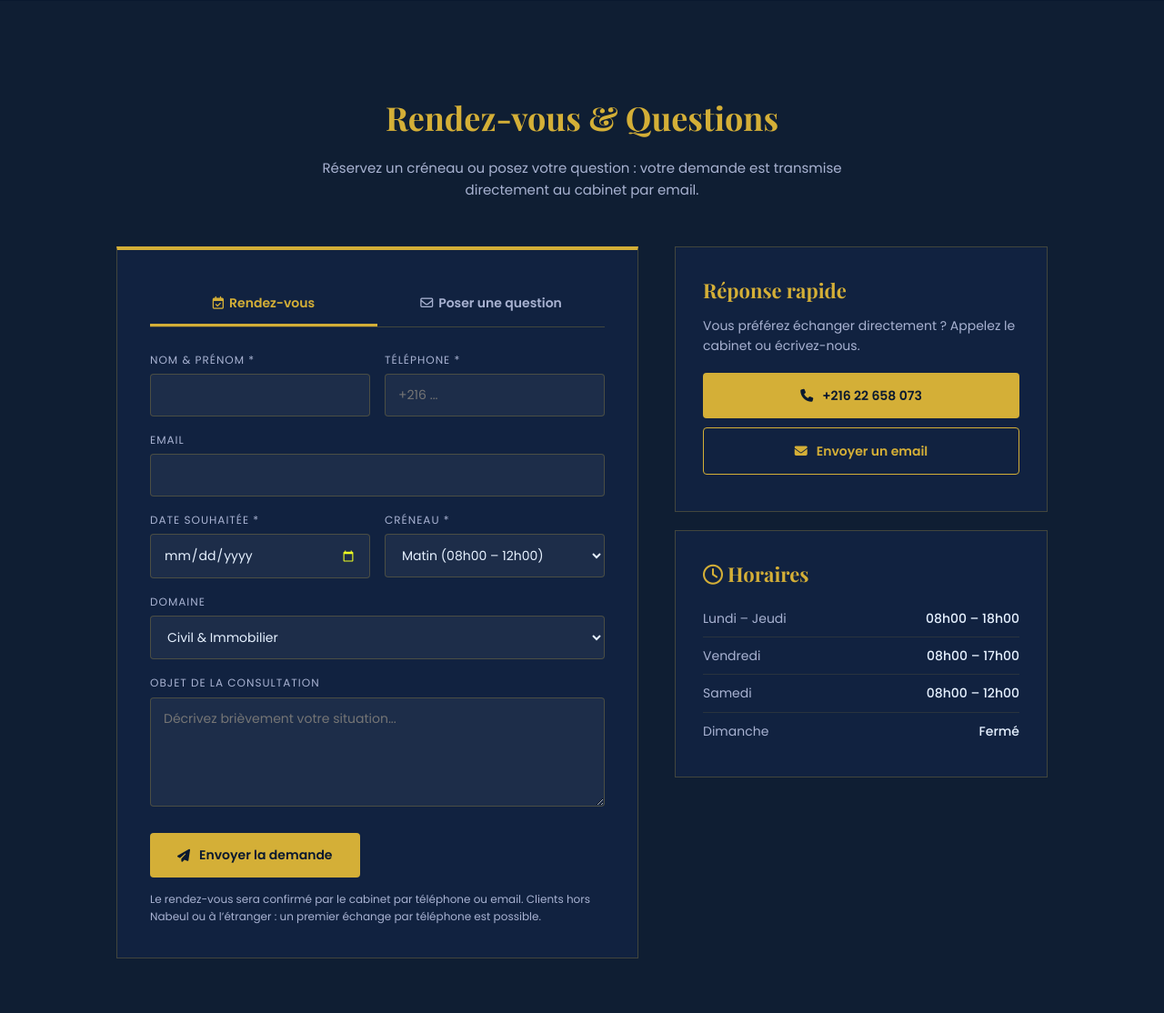
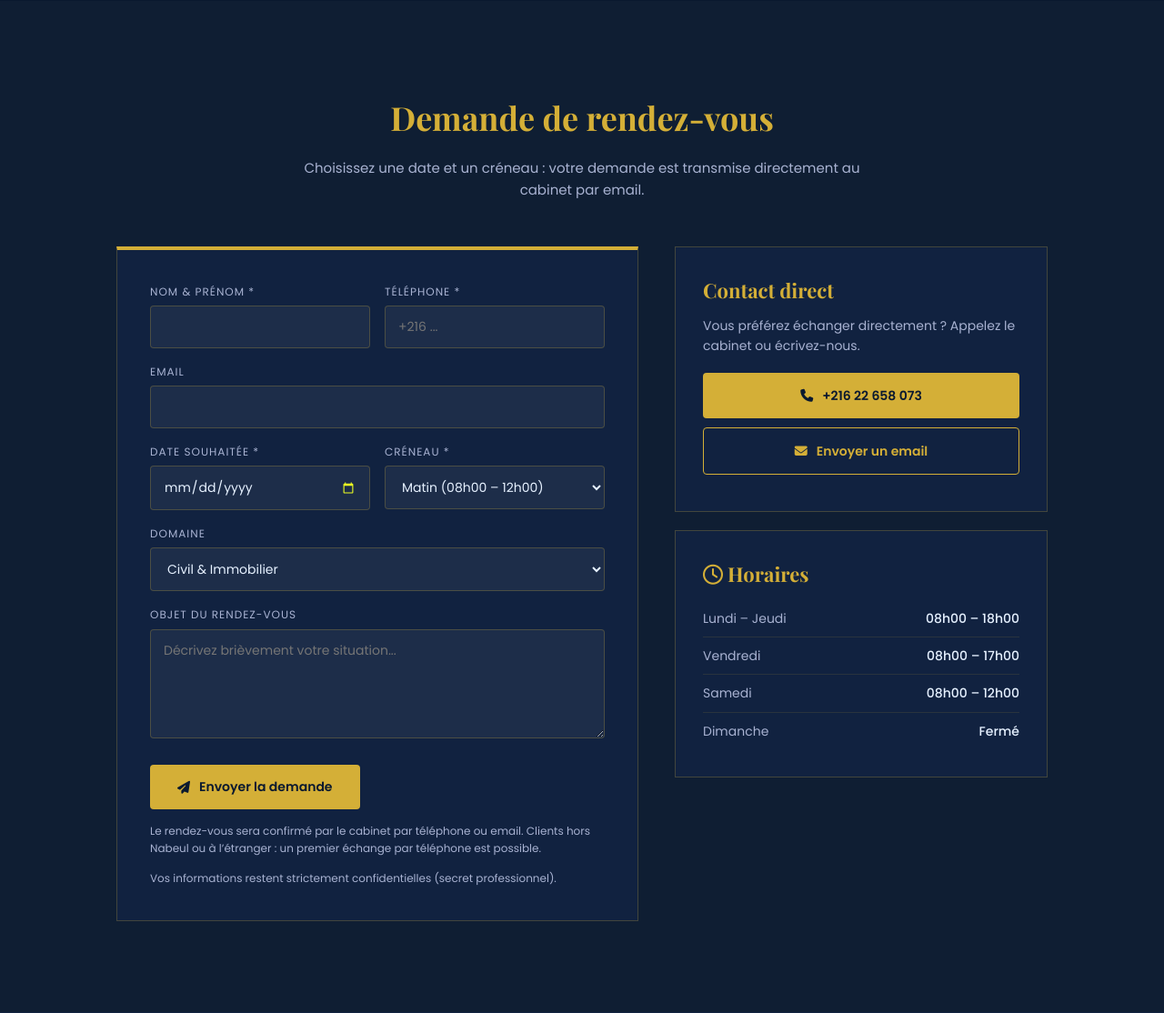
Before and after one commit to SarraBahroun/avocatnaoufel, a PHP site: page /?lang=fr in a window 1280 px wide. Shown: the part 4607-5721 px from the top of the page at 91% size. Run offline with PHP 8.4, Linux system fonts and the light colour scheme; some libraries are stand-ins or nearby versions.

Commit message:
Conformité déontologique : formulaire réservé aux demandes de rendez-vous
- Suppression de l'onglet et du formulaire « Poser une question »
  (pas de consultation à distance via le site) ; contact.php ne traite
  plus que les demandes de rendez-vous.
- « Objet de la consultation » devient « Objet du rendez-vous ».
- « Réponse rapide » devient « Contact direct ».
- « stratégie de défense optimale » devient « stratégie juridique adaptée ».
- Titres de section et messages ajustés en FR / AR / EN.

Co-Authored-By: Claude Opus 5.5 <noreply@anthropic.com>

```diff
--- a/assets/css/style.css
+++ b/assets/css/style.css
@@ -146,10 +146,6 @@ header {
 /* ---------- RENDEZ-VOUS / QUESTION ---------- */
 .rdv-wrap { display: grid; grid-template-columns: 1.4fr 1fr; gap: 40px; align-items: start; }
 .form-card { background: var(--navy-light); border: 1px solid var(--gold-soft); border-top: 4px solid var(--gold); padding: 36px; }
-.tabs { display: flex; margin-bottom: 26px; border-bottom: 1px solid var(--gold-soft); }
-.tab { flex: 1; background: none; border: 0; color: var(--muted); padding: 12px 8px; font-family: inherit; font-size: 14px; font-weight: 600; cursor: pointer; border-bottom: 3px solid transparent; transition: .3s; }
-.tab.active { color: var(--gold); border-bottom-color: var(--gold); }
-.tab i { margin-right: 6px; }
 .form-grid { display: grid; grid-template-columns: 1fr 1fr; gap: 16px; }
 .form-grid .full { grid-column: 1 / -1; }
 .field label { display: block; font-size: 12px; text-transform: uppercase; letter-spacing: 1px; color: var(--muted); margin-bottom: 6px; }
@@ -164,7 +160,6 @@ input[type="date"]::-webkit-calendar-picker-indicator { filter: invert(.8) sepia
 .hp { position: absolute; width: 1px; height: 1px; overflow: hidden; clip-path: inset(50%); opacity: 0; pointer-events: none; }  /* champ anti-spam invisible (sans -9999px qui faisait déborder la page en arabe) */
 .form-actions { margin-top: 22px; display: flex; gap: 14px; flex-wrap: wrap; align-items: center; }
 .form-note { font-size: 12px; color: var(--muted); margin-top: 14px; }
-.form-panel[hidden] { display: none; }
 
 .alert { padding: 14px 18px; border-radius: 4px; margin-bottom: 22px; font-size: 14px; display: flex; gap: 10px; align-items: center; }
 .alert-ok { background: rgba(37,211,102,.12); border: 1px solid rgba(37,211,102,.5); color: #b6f5cf; }
@@ -250,7 +245,6 @@ footer .foot-name { color: var(--gold); font-family: 'Playfair Display', serif;
 [dir="rtl"] .hero .hero-title { font-size: 16px; }
 [dir="rtl"] .hours td:last-child { text-align: left; }
 [dir="rtl"] .spec-card li::before { content: "• "; }
-[dir="rtl"] .tab i { margin-right: 0; margin-left: 6px; }
 [dir="rtl"] p, [dir="rtl"] li { line-height: 1.9; }
 
 /* ---------- RESPONSIVE ---------- */
--- a/index.php
+++ b/index.php
@@ -163,13 +163,8 @@ $mapLnk = "https://www.google.com/maps/search/?api=1&query=" . rawurlencode($SIT
                 <div class="alert alert-err"><i class="fas fa-triangle-exclamation"></i> <?= $t('invalid') ?></div>
             <?php endif; ?>
 
-            <div class="tabs" role="tablist">
-                <button class="tab active" data-tab="rdv" role="tab"><i class="far fa-calendar-check"></i><?= $t('tab_rdv') ?></button>
-                <button class="tab" data-tab="question" role="tab"><i class="far fa-envelope"></i><?= $t('tab_q') ?></button>
-            </div>
-
-            <!-- Formulaire RENDEZ-VOUS -->
-            <form class="form-panel" id="panel-rdv" action="contact.php" method="POST">
+            <!-- Formulaire DEMANDE DE RENDEZ-VOUS -->
+            <form action="contact.php" method="POST">
                 <input type="hidden" name="type" value="rdv">
                 <input type="hidden" name="lang" value="<?= $lang ?>">
                 <input type="text" name="site_web" class="hp" tabindex="-1" autocomplete="off">
@@ -194,22 +189,6 @@ $mapLnk = "https://www.google.com/maps/search/?api=1&query=" . rawurlencode($SIT
                     <button type="submit" class="btn btn-gold"><i class="fas fa-paper-plane"></i> <?= $t('send_rdv') ?></button>
                 </div>
                 <p class="form-note"><?= $t('note_rdv') ?></p>
-            </form>
-
-            <!-- Formulaire QUESTION -->
-            <form class="form-panel" id="panel-question" action="contact.php" method="POST" hidden>
-                <input type="hidden" name="type" value="question">
-                <input type="hidden" name="lang" value="<?= $lang ?>">
-                <input type="text" name="site_web" class="hp" tabindex="-1" autocomplete="off">
-                <div class="form-grid">
-                    <div class="field"><label><?= $t('f_name') ?> *</label><input type="text" name="nom" required maxlength="100"></div>
-                    <div class="field"><label><?= $t('f_email') ?> *</label><input type="email" name="email" required maxlength="150" dir="ltr"></div>
-                    <div class="field full"><label><?= $t('f_phone') ?></label><input type="tel" name="telephone" maxlength="30" placeholder="+216 ..." dir="ltr"></div>
-                    <div class="field full"><label><?= $t('f_question') ?> *</label><textarea name="message" required maxlength="3000"></textarea></div>
-                </div>
-                <div class="form-actions">
-                    <button type="submit" class="btn btn-gold"><i class="fas fa-paper-plane"></i> <?= $t('send_q') ?></button>
-                </div>
                 <p class="form-note"><?= $t('note_q') ?></p>
             </form>
         </div>
@@ -276,11 +255,6 @@ $mapLnk = "https://www.google.com/maps/search/?api=1&query=" . rawurlencode($SIT
     });
     nav.querySelectorAll('a[href^="#"]').forEach(a => a.addEventListener('click', () => nav.classList.remove('open')));
 
-    // Onglets Rendez-vous / Question
-    document.querySelectorAll('.tab').forEach(tab => tab.addEventListener('click', () => {
-        document.querySelectorAll('.tab').forEach(t => t.classList.toggle('active', t === tab));
-        document.querySelectorAll('.form-panel').forEach(p => p.hidden = p.id !== 'panel-' + tab.dataset.tab);
-    }));
     // Carrousel « Domaines d'expertise » : flèches, points, défilement automatique
     document.querySelectorAll('[data-carousel]').forEach(car => {
         const track = car.querySelector('.car-track'), cards = [...track.children];
@@ -330,8 +304,6 @@ $mapLnk = "https://www.google.com/maps/search/?api=1&query=" . rawurlencode($SIT
         track.addEventListener('touchstart', pause, { passive: true });
         lancer();
     });
-
-    if (location.hash === '#question') document.querySelector('[data-tab="question"]').click();
 </script>
 </body>
 </html>
--- a/lang/fr.php
+++ b/lang/fr.php
@@ -54,7 +54,7 @@ return [
     'met_h2' => 'Méthode de Travail',
     'methode' => [
         ['Analyse', 'Étude approfondie de votre dossier juridique.'],
-        ['Conseil', "Élaboration d'une stratégie de défense optimale."],
+        ['Conseil', "Élaboration d'une stratégie juridique adaptée."],
         ['Action',  'Représentation et plaidoirie devant les cours.'],
     ],
 
@@ -68,13 +68,11 @@ return [
         ['fa-earth-africa', 'Tunisie', '& clients à l’étranger'],
     ],
 
-    'rdv_h2'  => 'Rendez-vous & Questions',
-    'rdv_sub' => 'Réservez un créneau ou posez votre question : votre demande est transmise directement au cabinet par email.',
-    'ok'      => 'Merci ! Votre demande a bien été envoyée. Le cabinet vous recontactera rapidement.',
+    'rdv_h2'  => 'Demande de rendez-vous',
+    'rdv_sub' => 'Choisissez une date et un créneau : votre demande est transmise directement au cabinet par email.',
+    'ok'      => 'Merci ! Votre demande a bien été envoyée. Le cabinet vous recontactera dans les meilleurs délais.',
     'err'     => "L'envoi a échoué. Merci de réessayer ou de contacter le cabinet par téléphone.",
     'invalid' => 'Merci de remplir correctement les champs obligatoires.',
-    'tab_rdv' => 'Rendez-vous',
-    'tab_q'   => 'Poser une question',
     'f_name'  => 'Nom & prénom',
     'f_phone' => 'Téléphone',
     'f_email' => 'Email',
@@ -83,15 +81,13 @@ return [
     'slots'   => ['Matin (08h00 – 12h00)', 'Après-midi (14h00 – 18h00, sauf samedi)'],
     'f_domain'=> 'Domaine',
     'domains' => ['Civil & Immobilier', 'Commercial & Sociétés', 'Famille & Successions', 'Pénal', 'Travail & Recouvrement', 'Cassation', 'Autre'],
-    'f_object'=> 'Objet de la consultation',
+    'f_object'=> 'Objet du rendez-vous',
     'f_object_ph' => 'Décrivez brièvement votre situation...',
-    'f_question' => 'Votre question',
     'send_rdv'=> 'Envoyer la demande',
-    'send_q'  => 'Envoyer la question',
     'note_rdv'=> 'Le rendez-vous sera confirmé par le cabinet par téléphone ou email. Clients hors Nabeul ou à l’étranger : un premier échange par téléphone est possible.',
     'note_q'  => 'Vos informations restent strictement confidentielles (secret professionnel).',
 
-    'quick_h3'=> 'Réponse rapide',
+    'quick_h3'=> 'Contact direct',
     'quick_p' => 'Vous préférez échanger directement ? Appelez le cabinet ou écrivez-nous.',
     'btn_mail'=> 'Envoyer un email',
     'hours_h3'=> 'Horaires',
```
Also changed, not shown: contact.php (+7 -16 lines), lang/ar.php (+5 -9 lines), lang/en.php (+5 -9 lines).
